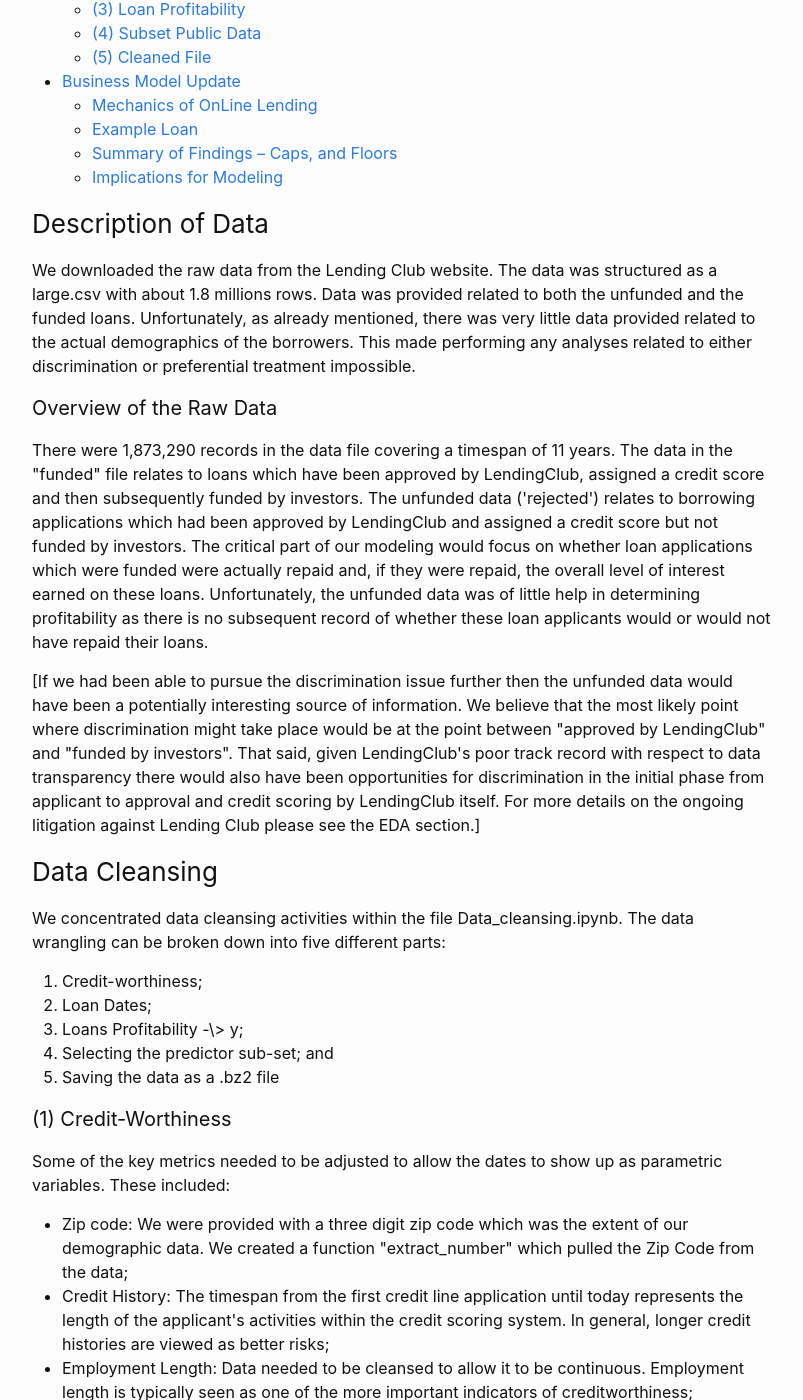
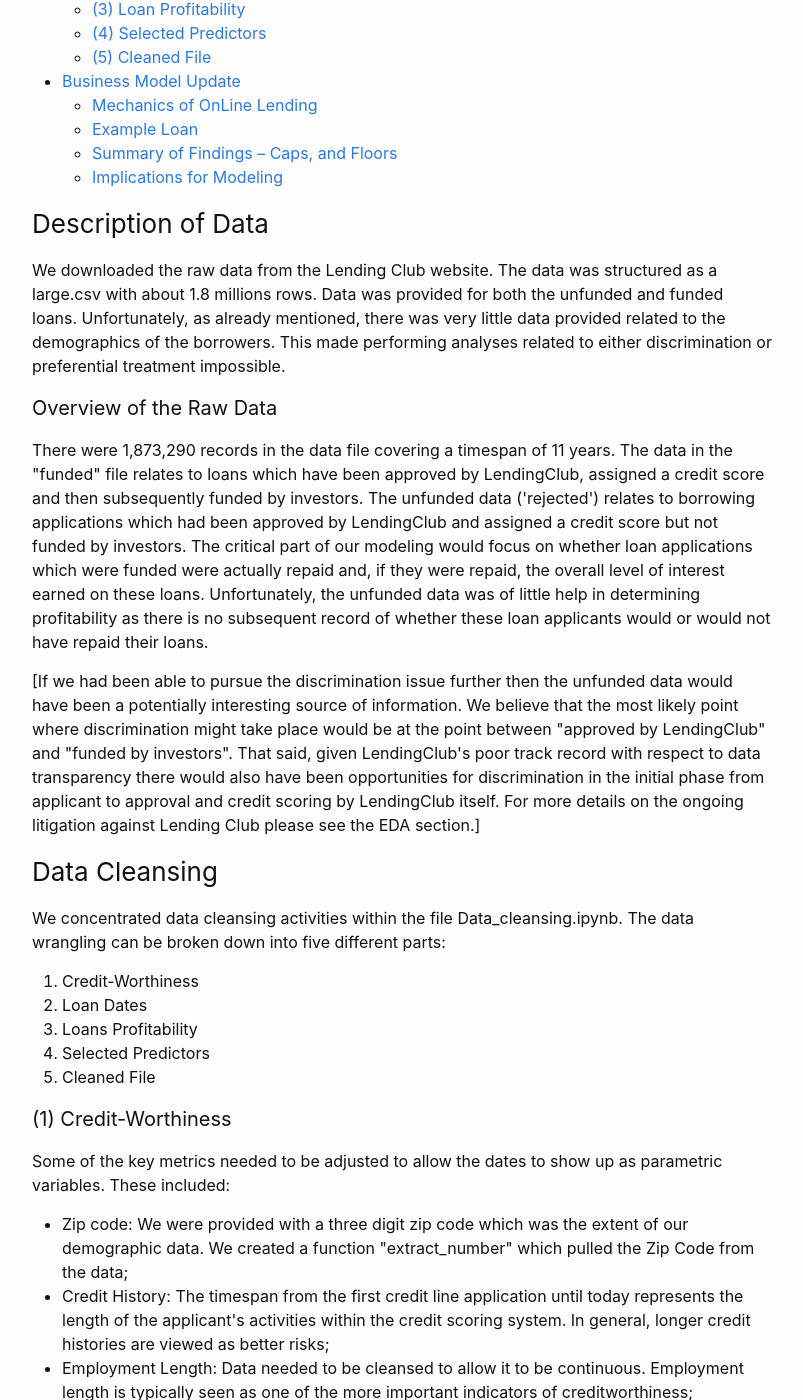
Before and after one commit to junparkh/LendingClub, a Jekyll site: the page built from menu1.md, in a window 1280 px wide and 1400 px high, scrolled down 339 px. Shown: the whole window, without its empty margins (238-1041 px from the left). Built offline with Jekyll 4.4.1, drawn with Linux system fonts in a browser that asks for light colours; some of the changed text lies outside the part shown.

Commit message:
Update menu1.md

```diff
--- a/menu1.md
+++ b/menu1.md
@@ -8,7 +8,7 @@
 {: toc}
 ### Description of Data
 
-We downloaded the raw data from the Lending Club website. The data was structured as a large.csv with about 1.8 millions rows.  Data was provided related to both the unfunded and the funded loans. Unfortunately, as already mentioned, there was very little data provided related to the actual demographics of the borrowers.  This made performing any analyses related to either discrimination or preferential treatment impossible.
+We downloaded the raw data from the Lending Club website. The data was structured as a large.csv with about 1.8 millions rows.  Data was provided for both the unfunded and funded loans. Unfortunately, as already mentioned, there was very little data provided related to the demographics of the borrowers.  This made performing analyses related to either discrimination or preferential treatment impossible.
 
 #### Overview of the Raw Data
 There were 1,873,290 records in the data file covering a timespan of 11 years.  The data in the &quot;funded&quot; file relates to loans which have been approved by LendingClub, assigned a credit score and then subsequently funded by investors.  The unfunded data (&#39;rejected&#39;) relates to borrowing applications which had been approved by LendingClub and assigned a credit score but not funded by investors.  The critical part of our modeling would focus on whether loan applications which were funded were actually repaid and, if they were repaid, the overall level of interest earned on these loans.  Unfortunately, the unfunded data was of little help in determining profitability as there is no subsequent record of whether these loan applicants would or would not have repaid their loans.
@@ -18,11 +18,11 @@
 ### Data Cleansing
 We concentrated data cleansing activities within the file Data\_cleansing.ipynb.  The data wrangling can be broken down into five different parts:
 
-1. Credit-worthiness;
-2. Loan Dates;
-3. Loans Profitability -\&gt; y;
-4. Selecting the predictor sub-set; and
-5. Saving the data as a .bz2 file
+1. Credit-Worthiness
+2. Loan Dates
+3. Loans Profitability
+4. Selected Predictors
+5. Cleaned File
 
 #### (1) Credit-Worthiness
 Some of the key metrics needed to be adjusted to allow the dates to show up as parametric variables. These included:
@@ -53,7 +53,7 @@
 
 Completed Loans: we assigned &quot;good&quot; to those loans which were fully paid-off.
 
-#### (4) Subset Public Data
+#### (4) Selected Predictors
 Primarily due to lack of data fields we were forced to reduce the predictors from the original data to the following 19 predictors:
 
 - loan\_amnt
```
